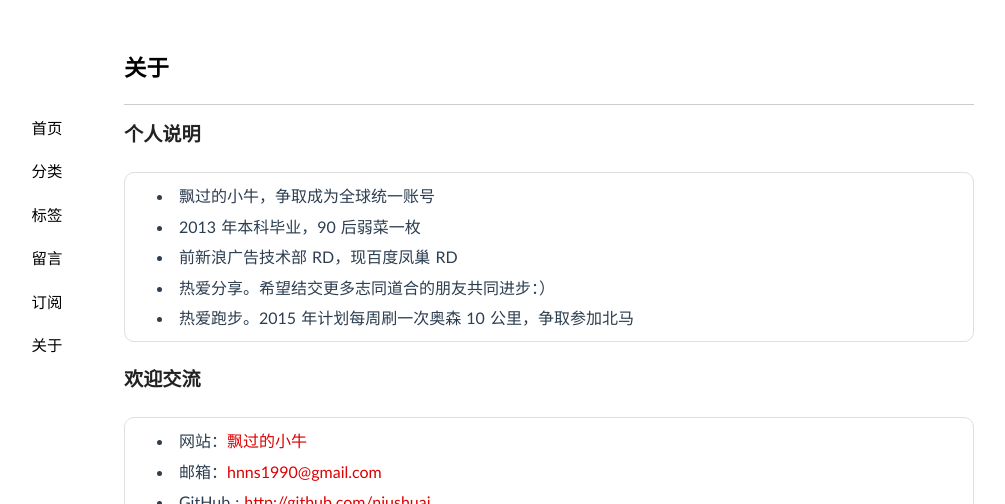
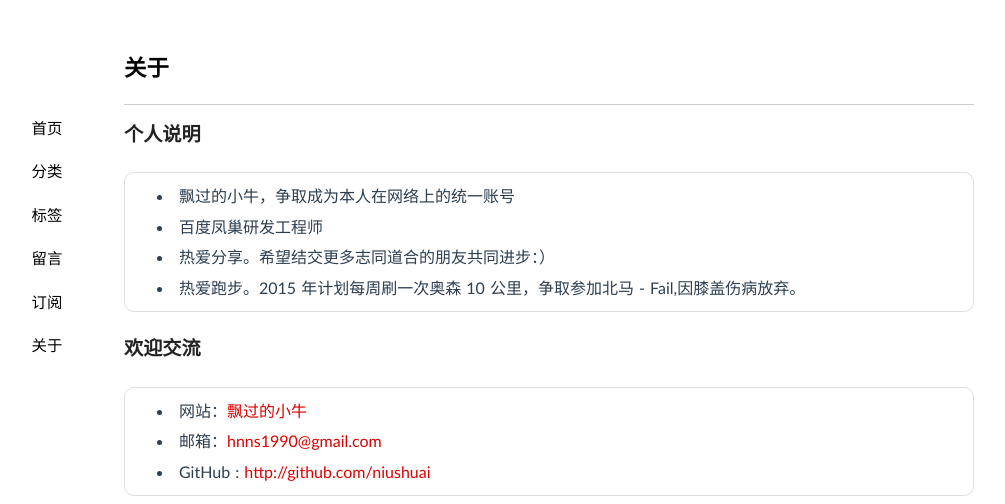
Before and after one commit to niushuai/blog, a Jekyll site: the page built from about/index.md, in a window 1280 px wide. Shown: the top 504 px of the page, without its empty margins (91-1096 px from the left). Built offline with Jekyll 4.4.1, drawn with Linux system fonts in a browser that asks for light colours; Markdown is read by kramdown in place of the engine named in the settings; grey boxes are pictures that could not be loaded.

Commit message:
update person information

```diff
--- a/about/index.md
+++ b/about/index.md
@@ -6,11 +6,10 @@ comments: no
 
 ###个人说明
 
-* 飘过的小牛，争取成为全球统一账号
-* 2013 年本科毕业，90 后弱菜一枚
-* 前新浪广告技术部 RD，现百度凤巢 RD
+* 飘过的小牛，争取成为本人在网络上的统一账号
+* 百度凤巢研发工程师
 * 热爱分享。希望结交更多志同道合的朋友共同进步：）
-* 热爱跑步。2015 年计划每周刷一次奥森 10 公里，争取参加北马
+* 热爱跑步。2015 年计划每周刷一次奥森 10 公里，争取参加北马 - Fail,因膝盖伤病放弃。
 
 ###欢迎交流
 
```
Also changed, not shown: guestbook/index.md (+1 -0 lines).
